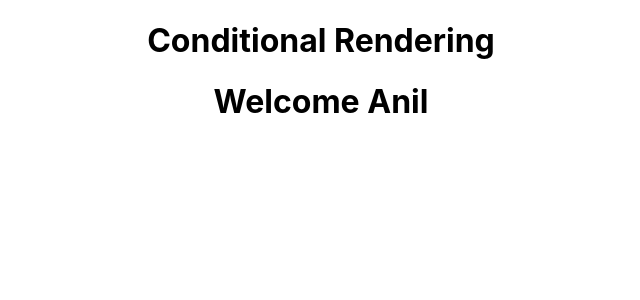
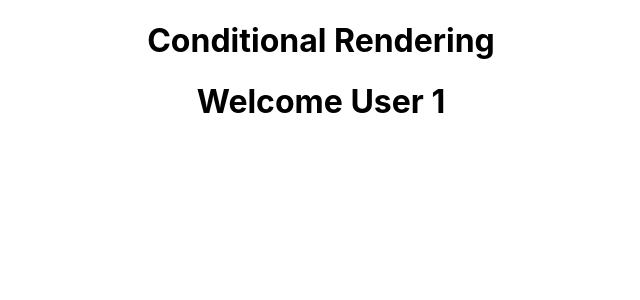
Before and after one commit to Deepakiit17/React_Tutorial, a React (Create React App) app: page / in a window 1280 px wide. Shown: the top 300 px of the page, without its empty margins (319-959 px from the left). Built offline with nearby package versions, Linux system fonts and the light colour scheme.

Commit message:
Conditional Rendering 1, 2, 3

```diff
--- a/src/Profile.js
+++ b/src/Profile.js
@@ -1,9 +1,21 @@
 import { useState } from "react";
 
 function Profile() {
-  const [loggedIn, setLoggedIn] = useState(true);
+  const [loggedIn, setLoggedIn] = useState(1);
 
-  return <div>{loggedIn ? <h1>Welcome Anil</h1> : <h1>Welcome Guest</h1>}</div>;
+  //   1,2,3
+
+  return (
+    <div>
+      {loggedIn == 1 ? (
+        <h1>Welcome User 1</h1>
+      ) : loggedIn == 2 ? (
+        <h1>Welcome User 2</h1>
+      ) : (
+        <h1>Welcome User 3</h1>
+      )}
+    </div>
+  );
 }
 
 export default Profile;
```
